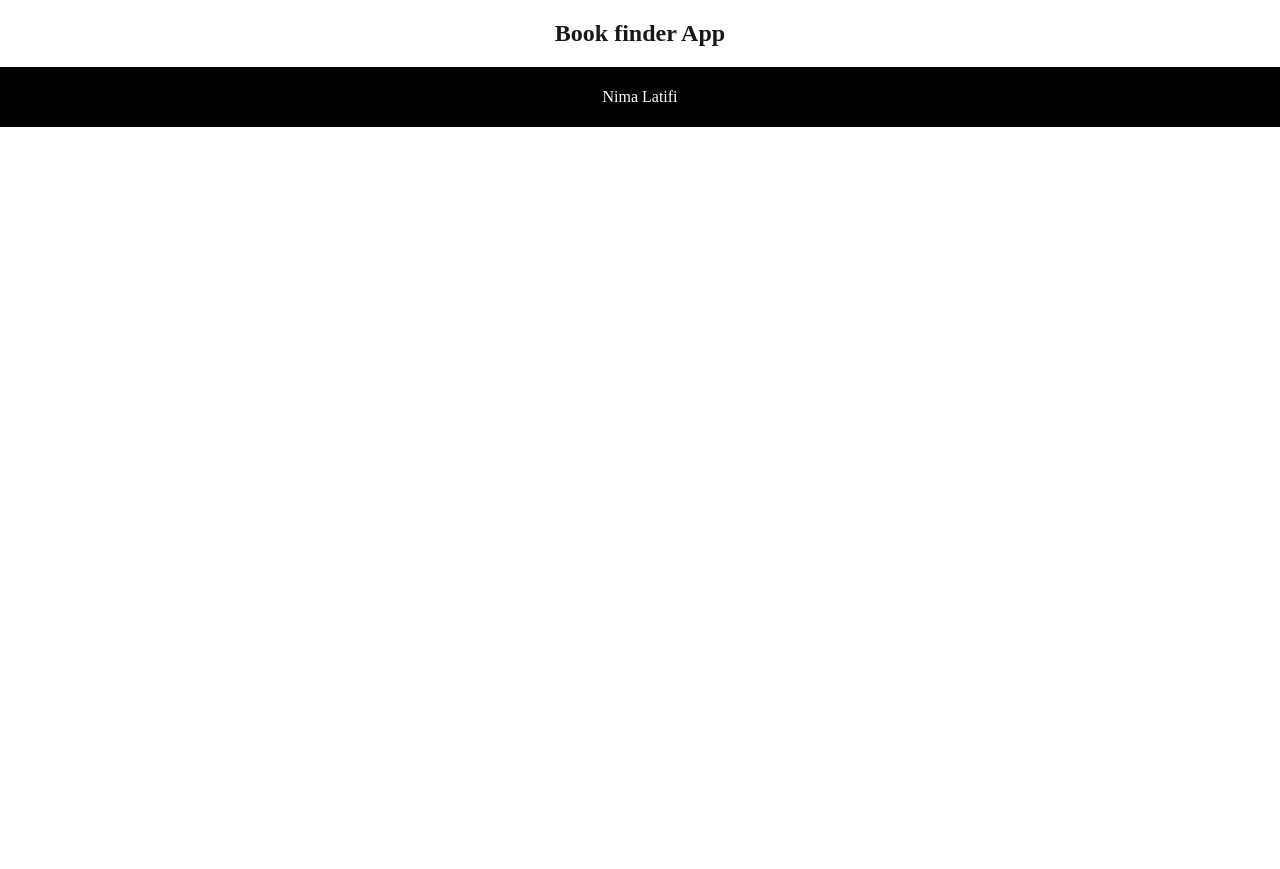
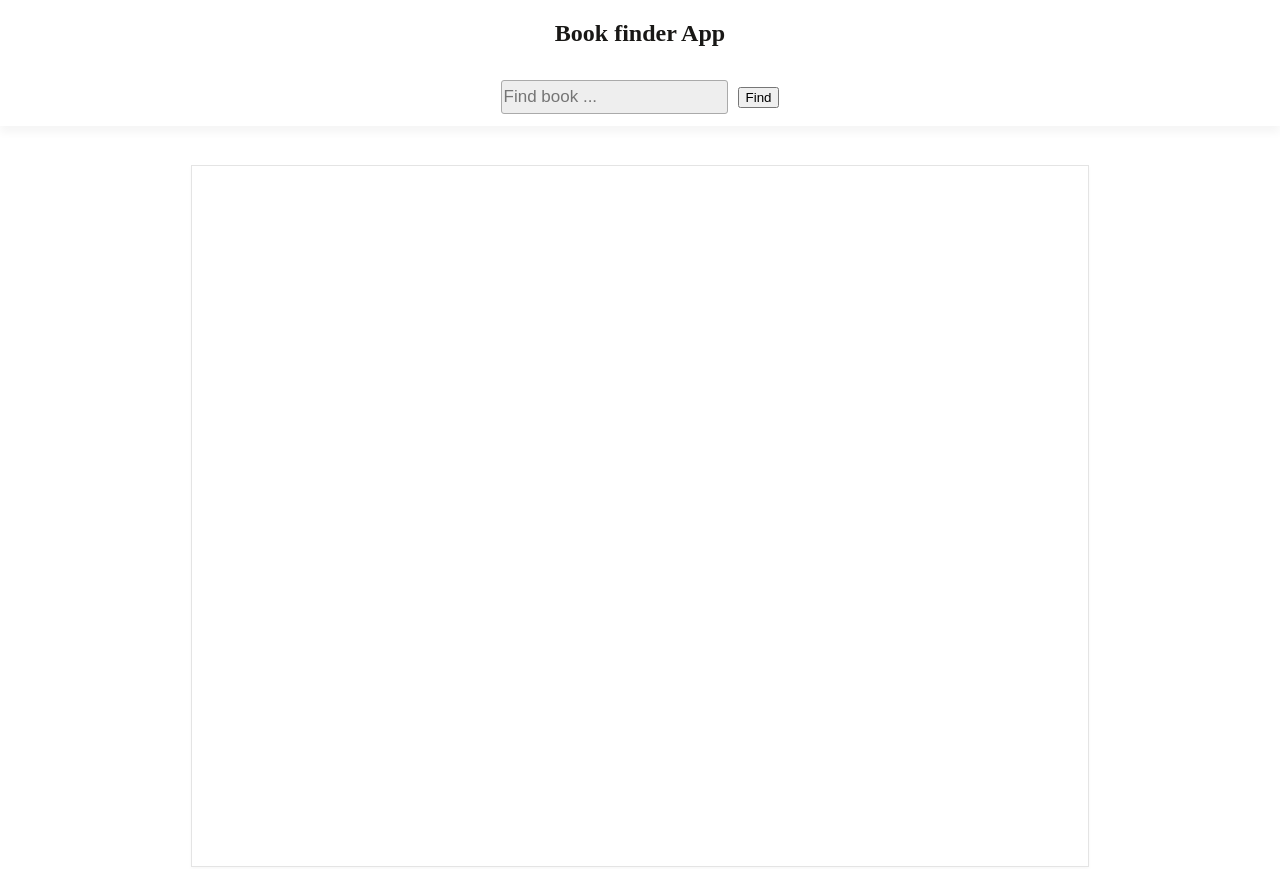
Before and after one commit to nimalatifi/GoogleBookFinder-React.js, a React app: page / in a window 1280 px wide. Shown: the top 869 px of the page. Before the commit the page ends 800 px from the top, so only its background shows below. Built offline with nearby package versions, Linux system fonts and the light colour scheme.

Commit message:
add search area
Signed-off-by: nima.latifi@gmail.com <nima.latifi@gamil.com>

```diff
--- a/package.json
+++ b/package.json
@@ -13,12 +13,14 @@
   "dependencies": {
     "react": "^16.13.1",
     "react-dom": "^16.13.1",
-    "react-scripts-scss-ts": "^2.17.1"
+    "react-scripts-scss-ts": "^2.17.1",
+    "react-superagent": "^1.1.1"
   },
   "devDependencies": {
     "@types/html-webpack-plugin": "^3.2.3",
     "@types/react": "^16.9.43",
     "@types/react-dom": "^16.9.8",
+    "@types/superagent": "^4.1.8",
     "@types/webpack": "^4.41.21",
     "awesome-typescript-loader": "^5.2.1",
     "html-webpack-plugin": "^4.3.0",
--- a/src/components/App/app.tsx
+++ b/src/components/App/app.tsx
@@ -1,6 +1,7 @@
 import * as React from "react";
 import './app.scss';
 import Header from"../Header/header"
+import SearchArea from '../SearchArea/searchArea';
 import Footer from"../Footer/footer"
 
 
@@ -9,6 +10,7 @@ class App extends React.Component {
     return(
       <div className="main">
         <Header />
+        <SearchArea  />
         <Footer />
       </div>
     )
--- /dev/null
+++ b/src/components/BookCard/bookCard.scss
@@ -0,0 +1,74 @@
+
+.book-card {
+    border: solid 1px #bbb;
+    background-color: white;
+    padding: 1%;
+    flex-grow: 1;
+    flex-basis: 25%;
+    display: flex;
+    justify-content: flex-end;
+    box-sizing: border-box;
+    flex-direction: column;
+    min-height: 340px;
+    margin-left: -1px;
+    margin-top: -1px;
+    margin-bottom: -1px;
+    border: 1px solid rgb(230, 230, 230);
+    min-width: 250px;
+    transition: all 0.3s ease ;
+    animation: book-card-animation;
+     animation-duration: 2s;
+    animation-timing-function: ease;
+    animation-fill-mode: forwards;
+    &:hover{
+        -webkit-box-shadow: 0 2px 17px 0 rgba(0, 0, 0, 0.13);
+        box-shadow: 0 2px 17px 0 rgba(0, 0, 0, 0.13);
+        z-index: 11;
+    }
+    .book-cover-container{
+        flex:1;
+        justify-content: center;
+        align-items: center;
+        display: flex;
+        .book-cover{
+            width: 128px;
+            height: 169px;
+        }
+    }
+    .bookTitle{
+        font-weight: 300;
+        font-size: 14px;
+        display: block;
+        height: 45px;
+        margin: 3px 0;
+        overflow: auto;
+    }
+    .book-details {
+        display: flex;
+        flex-wrap: nowrap;
+        flex-direction: row;
+        justify-content: flex-start;
+        .book-author {
+            flex: 8;
+            font-size: 12px;
+            font-weight: normal;
+            color: #999;
+            line-height: 12px;
+            margin: 5px 0px;
+            height: 30px;
+            overflow: auto;
+        }
+        .book-pages {
+            flex: 1;
+            line-height: 2.2em;
+            font-size: 12px;
+            font-weight: normal;
+            color: #999;
+            line-height: 30px;
+            margin: 5px 0px;
+            text-align: center;
+        }
+
+    }
+
+}
--- /dev/null
+++ b/src/components/BookCard/bookCard.tsx
@@ -0,0 +1,26 @@
+import * as React from 'react'
+interface Props{
+    title: string;
+    imageUrl: string;
+    pageCount: string;
+    author: string;
+}
+class BookCard extends React.Component<Props>{
+
+    render() {
+        console.log("from BookCard:"+ this.props)
+        return (
+            <div className="book-card">
+                <div className="book-cover-container">
+                    <img className="book-cover" src={this.props.imageUrl}/>
+                </div>
+                <h1 className="bookTitle">{this.props.title}</h1>
+                <div className="book-details">
+                    <h2 className="book-author">{this.props.author}</h2>
+                    <p className="book-pages">{this.props.pageCount}</p>
+                </div>
+            </div>
+        )
+    }
+}
+export default BookCard;
--- /dev/null
+++ b/src/components/SearchArea/searchArea.scss
@@ -0,0 +1,86 @@
+@mixin flex-center-column {
+    display: flex;
+    justify-content: center;
+    align-items: center;
+    flex-direction: column;
+}
+.main-area{
+    @include flex-center-column();
+     width: 70%;
+     margin: 3% auto;
+     box-shadow: 0 2px 4px 0 rgba(0,0,0,.03);
+     border: 1px solid #e4e4e4;
+     background: #fff;
+     min-height:700px;
+     position:relative;
+     .result-container{
+         @include flex-center-column();
+         z-index: 0;
+         .msg-container{
+             display: flex;
+             flex-direction: row;
+             font-size: larger;
+         }
+
+      }
+ }
+
+
+
+/*** end animation ***/
+@media (max-width: 920px) {
+    .container .book-list .book-card {
+        flex-basis: 20%;
+    }
+}
+
+@media (max-width: 600px) {
+    .container .book-list .book-card {
+        flex-basis: 50%;
+    }
+}
+
+@media (max-width: 400px) {
+    .container .book-list .book-card {
+        flex-basis: 100%;
+    }
+}
+
+
+
+.search-area{
+    display: flex;
+    flex-direction: row;
+    flex-wrap: nowrap;
+    justify-content:center;
+    width: 100%;
+    padding: 1% 0;
+    margin: 0 auto;
+    -webkit-box-shadow: 0 2px 4px 0 hsla(0,0%,44.3%,.05);
+    box-shadow: 0 2px 4px 0 hsla(0,0%,44.3%,.05);
+    -webkit-box-shadow: 0 2px 4px 0 hsla(0,0%,44.3%,.05);
+    box-shadow: 0 2px 4px 0 hsla(0,0%,44.3%,.05);
+    -webkit-box-shadow: rgba(0,0,0,.04) 0 7px 8px 0;
+    box-shadow: 0 7px 8px 0 rgba(0,0,0,.04);
+    background: #fff;
+    .search-input-container{
+        display: flex;
+        flex-grow: 1;
+        justify-content:center;
+        .search-input{
+            justify-content: center;
+            background: #eeeeee;
+            border: 1px solid #aaa;
+            color: #000000;
+            height: 30px;
+            line-height: 30px;
+            font-size: 17px;
+            min-width: 25%;
+            border-radius: 3px;
+        }
+        .search-btn{
+            margin-left: 10px;
+            min-width: 7%;
+        }
+    }
+}
--- /dev/null
+++ b/src/components/SearchArea/searchArea.tsx
@@ -0,0 +1,99 @@
+import * as React from 'react';
+import "./searchArea.scss";
+import BookCard from '../BookCard/bookCard';
+
+
+interface State {
+    bookList: Array<bookVolume>,
+    searchFiled: string,
+    searchButtonDisabled: boolean,
+    maxResult: number
+};
+export default class SearchArea extends React.Component {
+
+    state: State = {
+        bookList: [],
+        searchFiled: '',
+        searchButtonDisabled: false,
+        maxResult: 10
+    };
+
+
+
+    async getBooksFromGoogle() {
+        const response = await fetch(`https://www.googleapis.com/books/v1/volumes?q=${this.state.searchFiled}&maxResults=${this.state.maxResult}`);
+        const data = await response.json();
+        return data;
+    }
+
+
+    searchBook = async (e: React.FormEvent<HTMLFormElement>) => {
+        e.preventDefault();
+        if (this.state.searchFiled.trim() != '') {
+            await this.getBooksFromGoogle()
+                .then(result => {
+                    this.state.bookList = [];
+                    result.items.forEach((item: any) => {
+                        this.state.bookList.push({
+                            title: item.volumeInfo.title,
+                            imageUrl: item.volumeInfo.imageLinks.thumbnail,
+                            pageCount: item.volumeInfo.pageCount,
+                            author: item.volumeInfo.authors[0]
+                        })
+                    })
+                })
+                .catch(error => {
+                    console.log('Error on GoogleApi response!');
+                    console.log(error);
+                })
+        } else {
+            console.log("search term is null")
+        }
+
+        console.log(this.state.bookList);
+
+    }
+
+    handleSearch = (e: React.FormEvent<HTMLInputElement>) => {
+        this.setState({ searchFiled: e.currentTarget.value })
+    }
+
+    render() {
+
+        return (
+            <div>
+                <section className="search-area">
+                    <div className="search-input-container">
+                        <form onSubmit={this.searchBook} action="">
+                            <input onChange={this.handleSearch} id="searchInput" className="search-input" placeholder="Find book ..." type="text" />
+                            <button className="search-btn" disabled={this.state.searchButtonDisabled} type="submit">Find</button>
+                        </form>
+                    </div>
+                </section>
+                <div className="main-area">
+                    <div className="loader-container hide">
+                        <div className="loader"></div>
+                    </div>
+
+                    <div className="book-list-container">
+
+
+                           {
+                           this.state.bookList.map((item:bookVolume ,i:number)=> {
+                                console.log("dd");
+                                  return  <BookCard
+                                            key={i}
+                                            author={item.author}
+                                            title={item.title}
+                                            imageUrl={item.imageUrl}
+                                            pageCount={item.pageCount}
+                                        />
+                              })
+                            }
+
+                    </div>
+                </div>
+            </div>
+        )
+    }
+}
--- /dev/null
+++ b/src/types.d.tsx
@@ -0,0 +1,6 @@
+ type bookVolume = {
+    title: string;
+    imageUrl: string;
+    pageCount: string;
+    author: string;
+}
```
Also changed, not shown: 1 other file (tests, documents, lock files or other folders).
